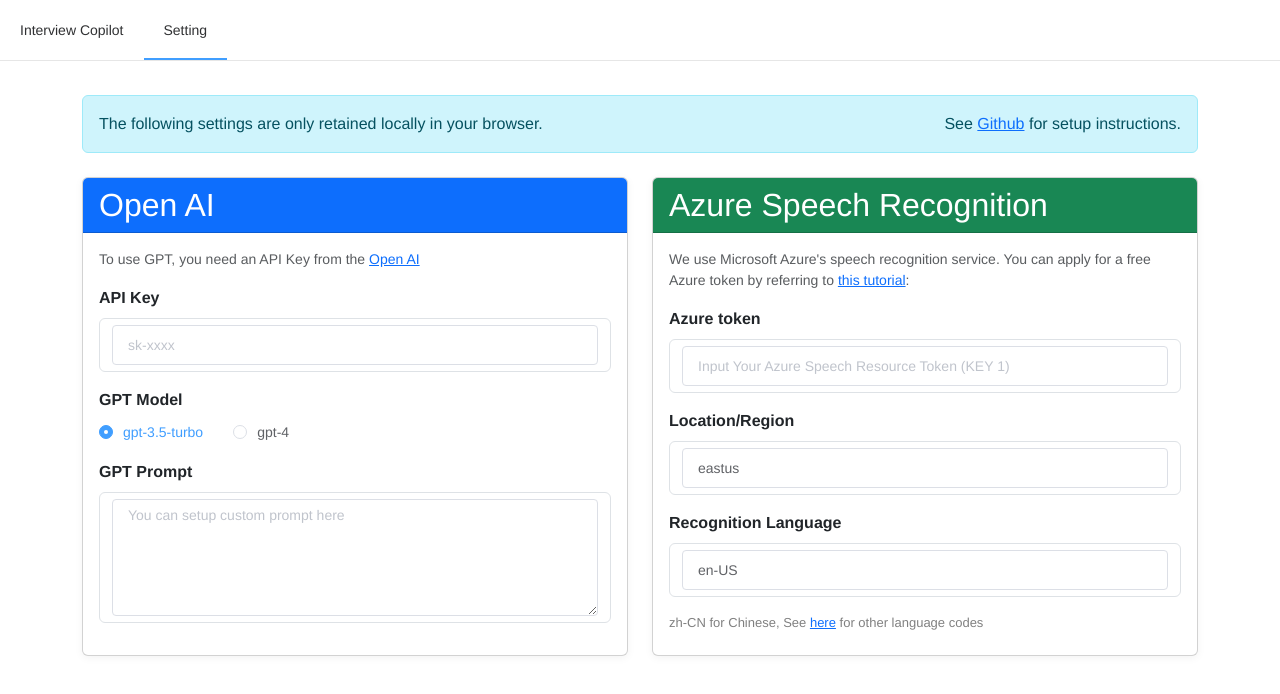
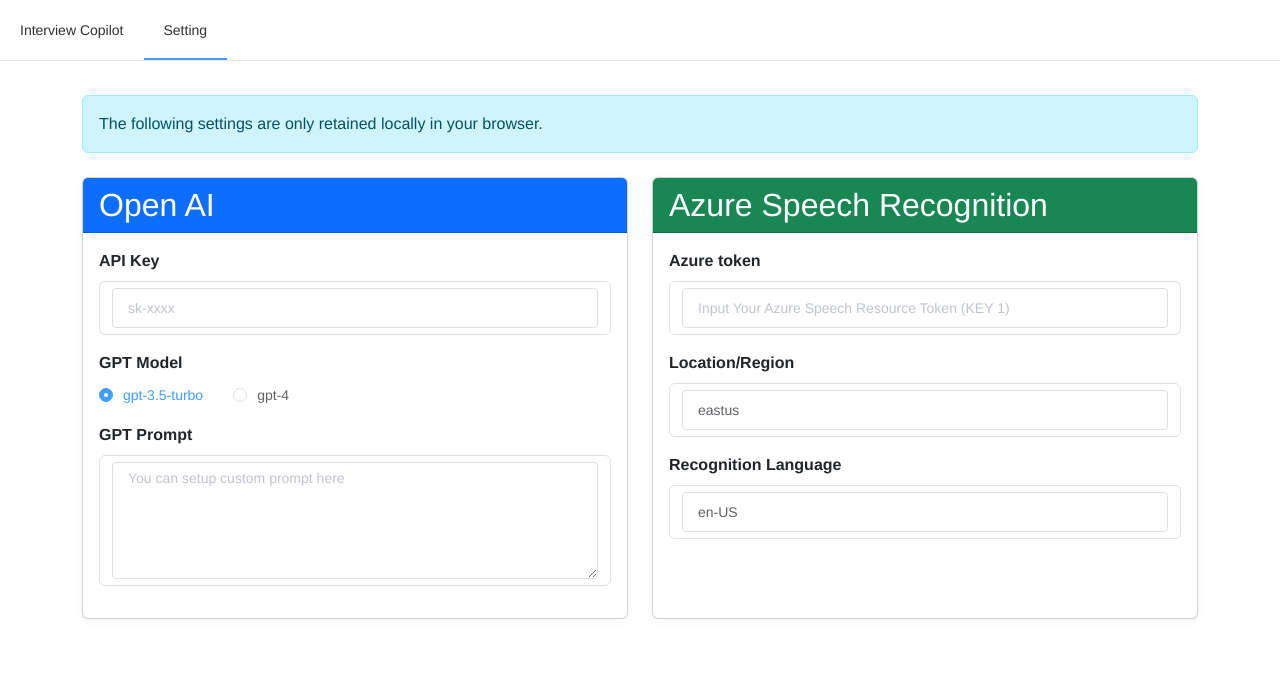
Before and after one commit to vishalwayachal/interview-pilot, a Vue app: page /#/setting in a window 1280 px wide. Shown: the top 694 px of the page. Built offline with nearby package versions, Linux system fonts and the light colour scheme.

Commit message:
refactor(Setting): remove unnecessary instructions and clean up UI ✨
* Removed redundant setup instructions for Open AI and Azure token.
* Cleaned up the UI by eliminating unused text elements.

```diff
--- a/src/views/Setting.vue
+++ b/src/views/Setting.vue
@@ -4,7 +4,7 @@
     <div class="alert alert-info mb-4">
       <div class="d-flex flex-column flex-md-row align-items-md-center justify-content-between">
         <span>The following settings are only retained locally in your browser.</span>
-        <span>See <a :href="github_url" target="_blank">Github</a> for setup instructions.</span>
+
       </div>
     </div>
 
@@ -15,7 +15,6 @@
             <h2 class="mb-0">Open AI</h2>
           </div>
           <div class="card-body">
-            <div class="mb-3 text-muted small">To use GPT, you need an API Key from the <a :href="open_ai_api_url" target="_blank">Open AI</a></div>
             <div class="mb-3">
               <label class="form-label fw-bold">API Key</label>
               <el-input class="form-control" placeholder="sk-xxxx" v-model="openai_key" @change="onKeyChange('openai_key')" />
@@ -44,10 +43,7 @@
             <h2 class="mb-0">Azure Speech Recognition</h2>
           </div>
           <div class="card-body">
-            <div class="mb-3 text-muted small">
-              We use Microsoft Azure's speech recognition service. You can apply for a free Azure token by referring to <a
-                :href="azure_application_url" target="_blank">this tutorial</a>:
-            </div>
+
             <div class="mb-3">
               <label class="form-label fw-bold">Azure token</label>
               <el-input class="form-control" placeholder="Input Your Azure Speech Resource Token (KEY 1)" v-model="azure_token"
@@ -61,11 +57,7 @@
               <label class="form-label fw-bold">Recognition Language</label>
               <el-input class="form-control" placeholder="e.g. en-US" v-model="azure_language" @change="onKeyChange('azure_language')" />
             </div>
-            <div class="desc_text">
-              <span style="text-decoration: gray">zh-CN</span> for Chinese, See <a :href="full_language_codec_url"
-                                                                                   target="_blank">here</a> for
-              other language codes
-            </div>
+
           </div>
         </div>
       </div>
```
